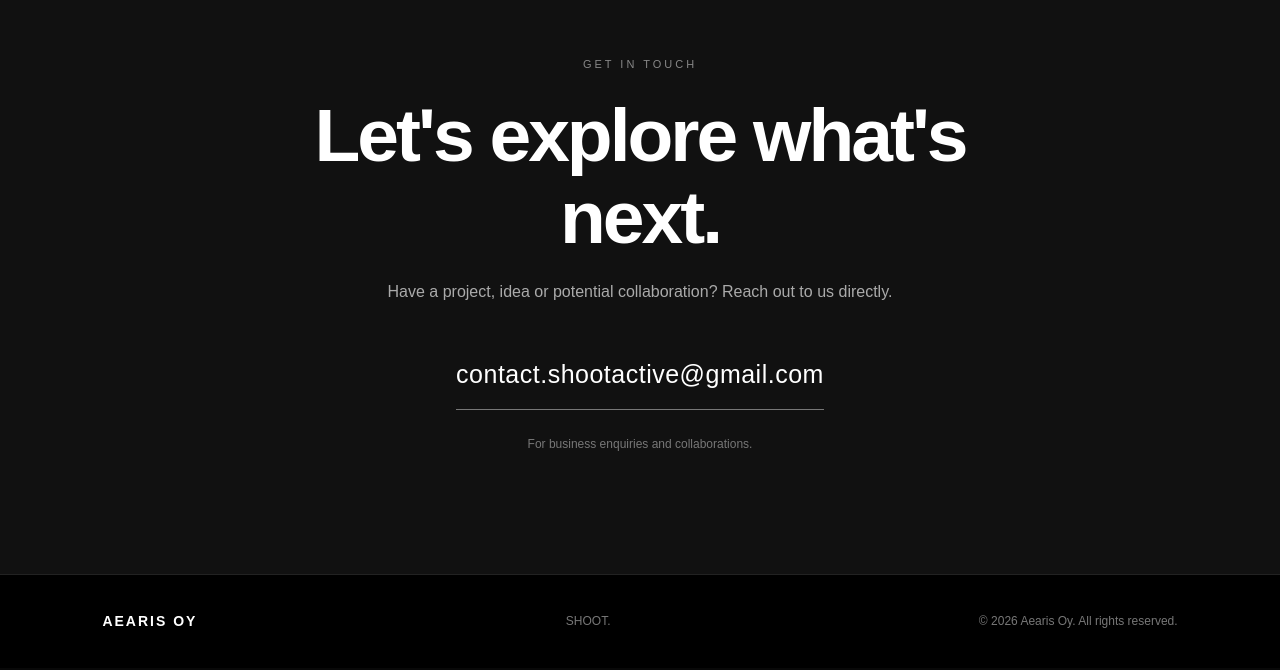
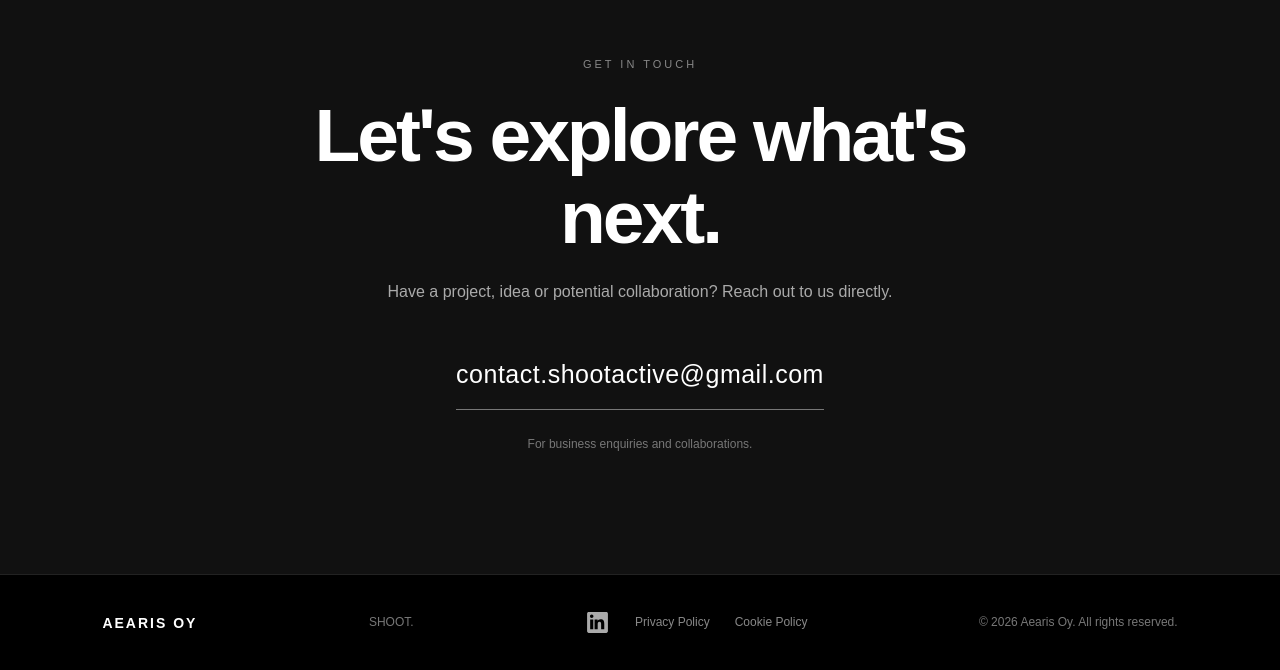
Before and after one commit to reno-create/a-website, a plain HTML site: page index.html in a window 1280 px wide. Shown: the part 3045-3715 px from the top of the page. Drawn offline with Linux system fonts and the light colour scheme.

Commit message:
Implement footer links and update contact section
Added footer links for LinkedIn, Privacy Policy, and Cookie Policy.

```diff
--- a/index.html
+++ b/index.html
@@ -1,6 +1,7 @@
 
 <!DOCTYPE html>
 <html lang="en">
+
 <head>
     <meta charset="UTF-8">
     <meta name="viewport" content="width=device-width, initial-scale=1.0">
@@ -11,6 +12,7 @@
     <meta name="theme-color" content="#080808">
 
     <style>
+
         * {
             margin: 0;
             padding: 0;
@@ -350,6 +352,40 @@
             font-weight: bold;
         }
 
+        .footer-links {
+            display: flex;
+            align-items: center;
+            gap: 25px;
+            flex-wrap: wrap;
+        }
+
+        .footer-links a {
+            color: #888;
+            font-size: 12px;
+            transition: color .3s;
+        }
+
+        .footer-links a:hover {
+            color: white;
+        }
+
+        .linkedin-link {
+            display: inline-flex;
+            align-items: center;
+            color: #aaa !important;
+            transition: color .3s;
+        }
+
+        .linkedin-link:hover {
+            color: #0A66C2 !important;
+        }
+
+        .linkedin-icon {
+            width: 25px;
+            height: 25px;
+            display: block;
+        }
+
         /* ANIMATION */
 
         @keyframes reveal {
@@ -367,6 +403,7 @@
         /* MOBILE */
 
         @media (max-width: 768px) {
+
             .header-inner {
                 min-height: 72px;
             }
@@ -431,11 +468,19 @@
                 flex-direction: column;
                 align-items: flex-start;
             }
+
+            .footer-links {
+                gap: 20px;
+            }
         }
+
     </style>
+
 </head>
 
 <body>
+
+    <!-- HEADER -->
 
     <header class="site-header">
 
@@ -458,15 +503,18 @@
                 class="menu-toggle"
                 aria-label="Open navigation"
                 aria-expanded="false"
+                type="button"
             >
                 ☰
             </button>
 
             <nav class="navigation">
+
                 <a href="#about">About</a>
                 <a href="#technology">Technology</a>
                 <a href="#approach">Approach</a>
                 <a href="#contact">Contact</a>
+
             </nav>
 
         </div>
@@ -474,6 +522,8 @@
     </header>
 
     <main>
+
+        <!-- HERO -->
 
         <section class="hero" id="home">
 
@@ -498,6 +548,8 @@
 
         </section>
 
+        <!-- ABOUT -->
+
         <section class="section" id="about">
 
             <p class="section-label">About Aearis</p>
@@ -515,6 +567,8 @@
             </p>
 
         </section>
+
+        <!-- TECHNOLOGY -->
 
         <section class="section technology" id="technology">
 
@@ -580,6 +634,8 @@
 
         </section>
 
+        <!-- APPROACH -->
+
         <section class="section approach" id="approach">
 
             <div class="approach-grid">
@@ -614,7 +670,7 @@
 
         </section>
 
-        <!-- CONTACT: EMAIL ONLY -->
+        <!-- CONTACT -->
 
         <section class="contact" id="contact">
 
@@ -646,17 +702,62 @@
 
     </main>
 
+    <!-- FOOTER -->
+
     <footer>
 
         <div class="footer-brand">AEARIS OY</div>
 
         <p>SHOOT.</p>
 
+        <div class="footer-links">
+
+            <!-- LINKEDIN -->
+
+            <a
+                href="https://www.linkedin.com/company/aearis-oy/"
+                target="_blank"
+                rel="noopener noreferrer"
+                class="linkedin-link"
+                aria-label="Aearis Oy on LinkedIn"
+                title="Aearis Oy on LinkedIn"
+            >
+
+                <svg
+                    class="linkedin-icon"
+                    viewBox="0 0 24 24"
+                    fill="currentColor"
+                    xmlns="http://www.w3.org/2000/svg"
+                    aria-hidden="true"
+                >
+
+                    <path d="M20.45 2H3.55C2.69 2 2 2.68 2 3.52v16.96c0 .84.69 1.52 1.55 1.52h16.9c.86 0 1.55-.68 1.55-1.52V3.52c0-.84-.69-1.52-1.55-1.52ZM7.93 18.45H4.96V9h2.97v9.45ZM6.44 7.71a1.72 1.72 0 1 1 0-3.44 1.72 1.72 0 0 1 0 3.44Zm12.01 10.74h-2.97v-4.6c0-1.1-.02-2.51-1.53-2.51-1.53 0-1.77 1.2-1.77 2.43v4.68H9.21V9h2.85v1.29h.04c.4-.74 1.37-1.53 2.82-1.53 3.01 0 3.57 1.98 3.57 4.56v5.13Z"/>
+
+                </svg>
+
+            </a>
+
+            <!-- PRIVACY POLICY -->
+
+            <a href="privacy-policy.html">
+                Privacy Policy
+            </a>
+
+            <!-- COOKIE POLICY -->
+
+            <a href="cookie-policy.html">
+                Cookie Policy
+            </a>
+
+        </div>
+
         <p>
             © <span id="year"></span> Aearis Oy. All rights reserved.
         </p>
 
     </footer>
+
+    <!-- JAVASCRIPT -->
 
     <script>
 
@@ -668,6 +769,11 @@
             const isOpen = navigation.classList.toggle("active");
 
             menuToggle.setAttribute("aria-expanded", isOpen);
+
+            menuToggle.setAttribute(
+                "aria-label",
+                isOpen ? "Close navigation" : "Open navigation"
+            );
 
             menuToggle.textContent = isOpen ? "×" : "☰";
 
@@ -681,6 +787,8 @@
 
                 menuToggle.setAttribute("aria-expanded", "false");
 
+                menuToggle.setAttribute("aria-label", "Open navigation");
+
                 menuToggle.textContent = "☰";
 
             });
@@ -693,4 +801,5 @@
     </script>
 
 </body>
+
 </html>
```
